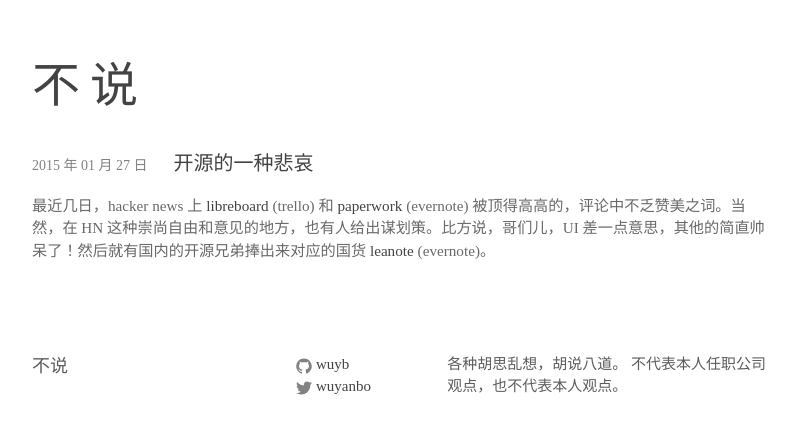
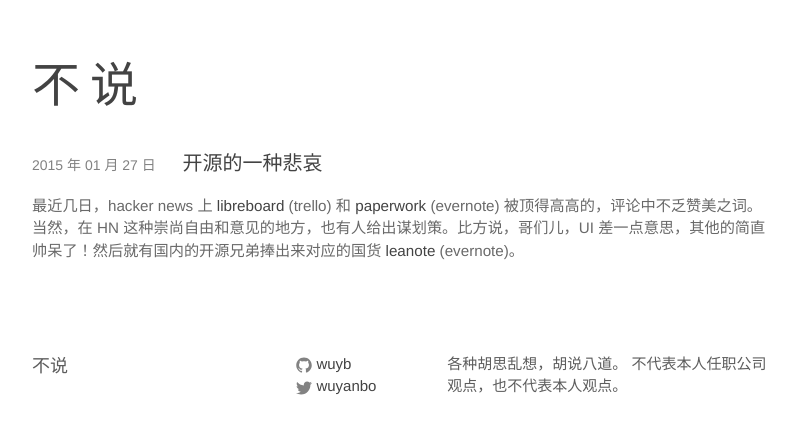
Before and after one commit to wuyb/wuyb1.github.io, a Jekyll site: the page built from index.html, in a window 1280 px wide. Shown: the top 434 px of the page, without its empty margins (238-1034 px from the left). Built offline with Jekyll 4.4.1, drawn with Linux system fonts in a browser that asks for light colours.

Commit message:
change font

```diff
--- a/css/main.scss
+++ b/css/main.scss
@@ -6,7 +6,8 @@
 
 
 // Our variables
-$base-font-family: "Microsoft YaHei",微软雅黑,"MicrosoftJhengHei",华文细黑,STHeiti,MingLiu;
+// $base-font-family: "Microsoft YaHei",微软雅黑,"MicrosoftJhengHei",华文细黑,STHeiti,MingLiu;
+$base-font-family: 'Avenir Next',Avenir,'Helvetica Neue',Helvetica,'Lantinghei SC','Hiragino Sans GB','Microsoft YaHei',"微软雅黑",STHeiti,'WenQuanYi Micro Hei',SimSun,sans-serif;
 $base-font-size:   16px;
 $small-font-size:  $base-font-size * 0.875;
 $base-line-height: 1.5;
```
